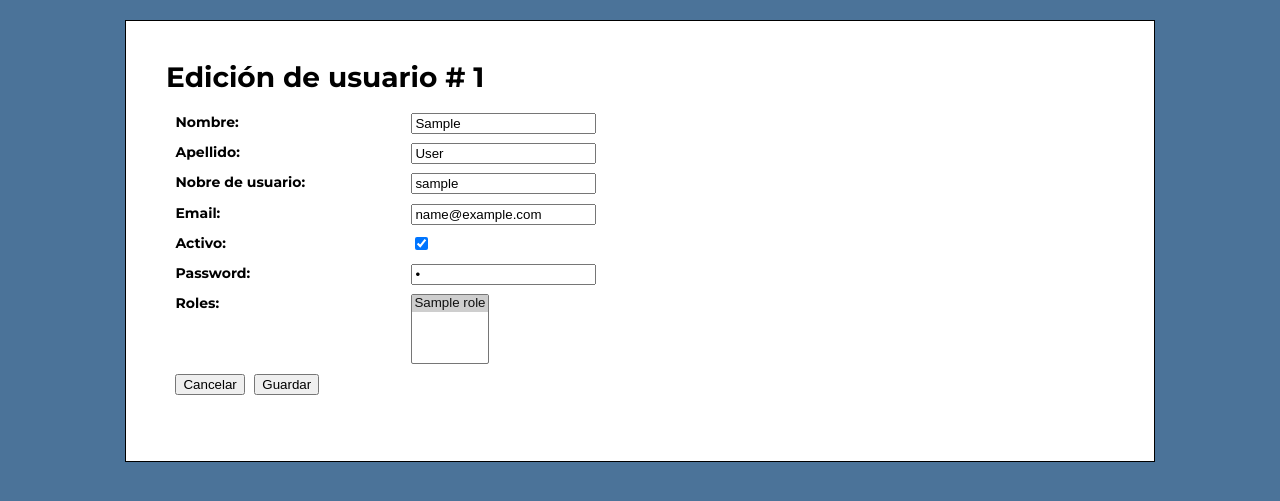
After one commit to rskthomas/flask_club_villa_elisa, a Flask app: page /users/1/editar in a window 1280 px wide. The commit adds this page. Shown: the top 501 px of the page. Run offline with Flask 2, Linux system fonts and the light colour scheme; tables that the repository leaves empty hold one stand-in row (values such as "Sample post").

Commit message:
Add initial user model

```diff
--- a/admin/public/style.css
+++ b/admin/public/style.css
@@ -105,6 +105,7 @@ tr.disabled {
   font-weight: bold;
   display: inline-block;
   width: 25%;
+  vertical-align: top;
 }
 
 .object-property-value{
@@ -120,3 +121,7 @@ tr.disabled {
   margin-left: 1%;
   float: left;
 }
+
+.success {
+    background-color: greenyellow;
+}
--- a/admin/src/core/auth/__init__.py
+++ b/admin/src/core/auth/__init__.py
@@ -1,8 +1,12 @@
+from sqlalchemy import update
 from src.core.auth.users import User
+from src.core.auth.role import Role
 from src.core.database import db
+
 
 def list_user():
     return User.query.all()
+
 
 def create_user(**kwargs):
     user = User(**kwargs)
@@ -10,9 +14,26 @@ def create_user(**kwargs):
     db.session.commit()
     return user
 
+
 def delete_user_by_name(firstname):
     User.query.filter(User.firstname == firstname).delete()
     db.session.commit()
 
+def update_user(id, args):
+    db.session.execute(
+        update(User)
+        .where(User.id == id)
+        .values(args)
+    )
+    db.session.commit()
+    return
+
+def find_user(id):
+    return User.query.filter_by(id=id).first()
+
+
 def find_user_by_mail_and_pass(email, password):
     return User.query.filter_by(email=email, password=password).first()
+
+def list_roles():
+    return Role.query.all()
--- a/admin/src/core/auth/users.py
+++ b/admin/src/core/auth/users.py
@@ -1,10 +1,22 @@
 from src.core.database import db
+from datetime import datetime
 
 class User(db.Model):
     id = db.Column(db.Integer, primary_key=True, unique=True)
     firstname = db.Column(db.String(50), nullable=True)
     lastname = db.Column(db.String(50), nullable=True)
+    username = db.Column(db.String(50), unique=True)
+    email = db.Column(db.String(50), unique=True)
     active = db.Column(db.Boolean(), default=True)
-    email = db.Column(db.String(50), unique=True)
-    username = db.Column(db.String(50), unique=True)
+    roles = db.relationship("Role", secondary='user_role')
     password = db.Column(db.String(50))
+    updated_at = db.Column(db.DateTime, default=datetime.now(), onupdate=datetime.now())
+    created_at = db.Column(db.DateTime, default=datetime.now())
+
+    def has_role(self, role_id):
+        matched = None
+        for role in self.roles:
+            if role.id == role_id:
+                matched = role
+
+        return matched != None
--- a/admin/src/core/commands.py
+++ b/admin/src/core/commands.py
@@ -1,12 +1,12 @@
 import click
 from flask import Blueprint
-from src.core.auth.users import User
-from src.core import system_config
+from src.core.auth import users, role, user_role
+from src.core.system_config import system_config
 from src.core import database
 
 from src.core.auth import *
 
-usersbp = Blueprint('users', __name__)
+usersbp = Blueprint('user', __name__)
 
 databasebp = Blueprint('database', __name__)
 
--- a/admin/src/web/__init__.py
+++ b/admin/src/web/__init__.py
@@ -9,6 +9,7 @@ from src.web.controllers.issues import issue_blueprint
 from src.core.commands import usersbp
 from src.core.commands import databasebp
 from src.web.controllers.auth import auth_blueprint
+from src.web.controllers.users import users_blueprint
 from src.web.controllers.system_config import system_config_blueprint
 
 
@@ -28,6 +29,7 @@ def create_app(static_folder="static", env="development"):
     app.register_blueprint(databasebp)
     app.register_blueprint(auth_blueprint)
     app.register_blueprint(system_config_blueprint)
+    app.register_blueprint(users_blueprint)
 
     app.register_error_handler(404, handlers.not_found_error)
     app.register_error_handler(500, handlers.internal_server_error)
--- /dev/null
+++ b/admin/src/web/controllers/users.py
@@ -0,0 +1,32 @@
+from flask import Blueprint, render_template, request, flash, redirect, url_for
+from src.core.auth import list_user, find_user, list_roles
+
+users_blueprint = Blueprint('users', __name__, url_prefix ='/users')
+
+
+@users_blueprint.get("/")
+def index():
+    return render_template('users/index.html', users=list_user())
+
+
+@users_blueprint.get("/<int:id>/editar")
+def edit(id):
+    return render_template('users/edit.html',
+                            user=find_user(id),
+                            roles=list_roles())
+
+@users_blueprint.post("/update")
+def update():
+    params = request.form
+    user_id = params["id"]
+    update_args = {}
+    update_args["firstname"] = params["firstname"]
+    update_args["lastname"] = params["lastname"]
+    update_args["email"] = params["email"]
+    update_args["username"] = params["username"]
+    update_args["password"] = params["password"]
+    update_args["active"] = params["active"] == "on"
+    #update_args["roles"] = params.getlist["roles"]
+
+    flash('usuario modificado con éxito', 'success')
+    return redirect(url_for('users.index'))
--- a/admin/src/web/templates/system_config/edit.html
+++ b/admin/src/web/templates/system_config/edit.html
@@ -25,8 +25,9 @@
         <label class="object-property-label">Valor cuota mensual: </label>
         $ <input class="object-property-value" lang='es-AR' type="number" step="any" value={{system_config.base_monthly_fee}} name="base_monthly_fee"/>
       </div>
+
       <div class="object-property-container">
-        <label class="object-property-label">Intereses por pago retrasado: </label>
+        <label class="object-property-label">Roles: </label>
         % <input class="object-property-value" type="number" value={{ system_config.delayed_payment_interests_rate * 100}} name="delayed_payment_interests_rate" />
       </div>
 
--- /dev/null
+++ b/admin/src/web/templates/users/edit.html
@@ -0,0 +1,46 @@
+{% extends "layout.html" %}
+{% block title %} Edición de usuario {% endblock %}
+{% block head %} {{ super() }} {% endblock %}
+{% block content %}
+    <h1>Edición de usuario # {{user.id}}</h1>
+    <section>
+        <form action="/users/update" method="post">
+            <input type="hidden" name="id" value="{{user.id}}">
+            <div class="object-property-container">
+                <label class="object-property-label"> Nombre: </label>
+                <input class="object-property-value" type="text" name="firstname" value={{ user.firstname}}  />
+            </div>
+            <div class="object-property-container">
+                <label class="object-property-label"> Apellido: </label>
+                <input class="object-property-value" type="text" name="lastname" value="{{ user.lastname }}"  />
+            </div>
+            <div class="object-property-container">
+                <label class="object-property-label"> Nobre de usuario: </label>
+                <input class="object-property-value" type="text" name="username" value="{{ user.username }}"  />
+            </div>
+            <div class="object-property-container">
+                <label class="object-property-label"> Email: </label>
+                <input class="object-property-value" type="text" name="email" value="{{ user.email }}"  />
+            </div>
+            <div class="object-property-container">
+                <label class="object-property-label">Activo: </label>
+                <input class="object-property-value" type="checkbox" {{'checked' if user.active }} name="active"/>
+            </div>
+            <div class="object-property-container">
+                <label class="object-property-label"> Password: </label>
+                <input class="object-property-value" type="password" name="password" value="{{ user.password }}"  />
+            </div>
+            <div class="object-property-container">
+                <label class="object-property-label"> Roles: </label>
+                <select class="object-property-value" name="roles" multiple>
+                    {% for role in roles%}
+                        <option value="{{role.id}}" {{'selected' if user.has_role(role.id) }}> {{role.name}} </option>
+                    {% endfor%}
+                </select>
+            </div>
+
+            <a class="edit-link" href="/configuracion"><button type="button">Cancelar</button></a>
+            <input class="edit-link" type="submit" name="Editar" value="Guardar" />
+        </form>
+    </section>
+{% endblock %}
```
Also changed, not shown: admin/src/core/auth/role.py (added, +9 -0 lines), admin/src/core/auth/user_role.py (added, +10 -0 lines), admin/src/core/system_config/__init__.py (+4 -4 lines), admin/src/web/controllers/system_config.py (+8 -4 lines), admin/src/web/templates/users/index.html (added, +31 -0 lines).
